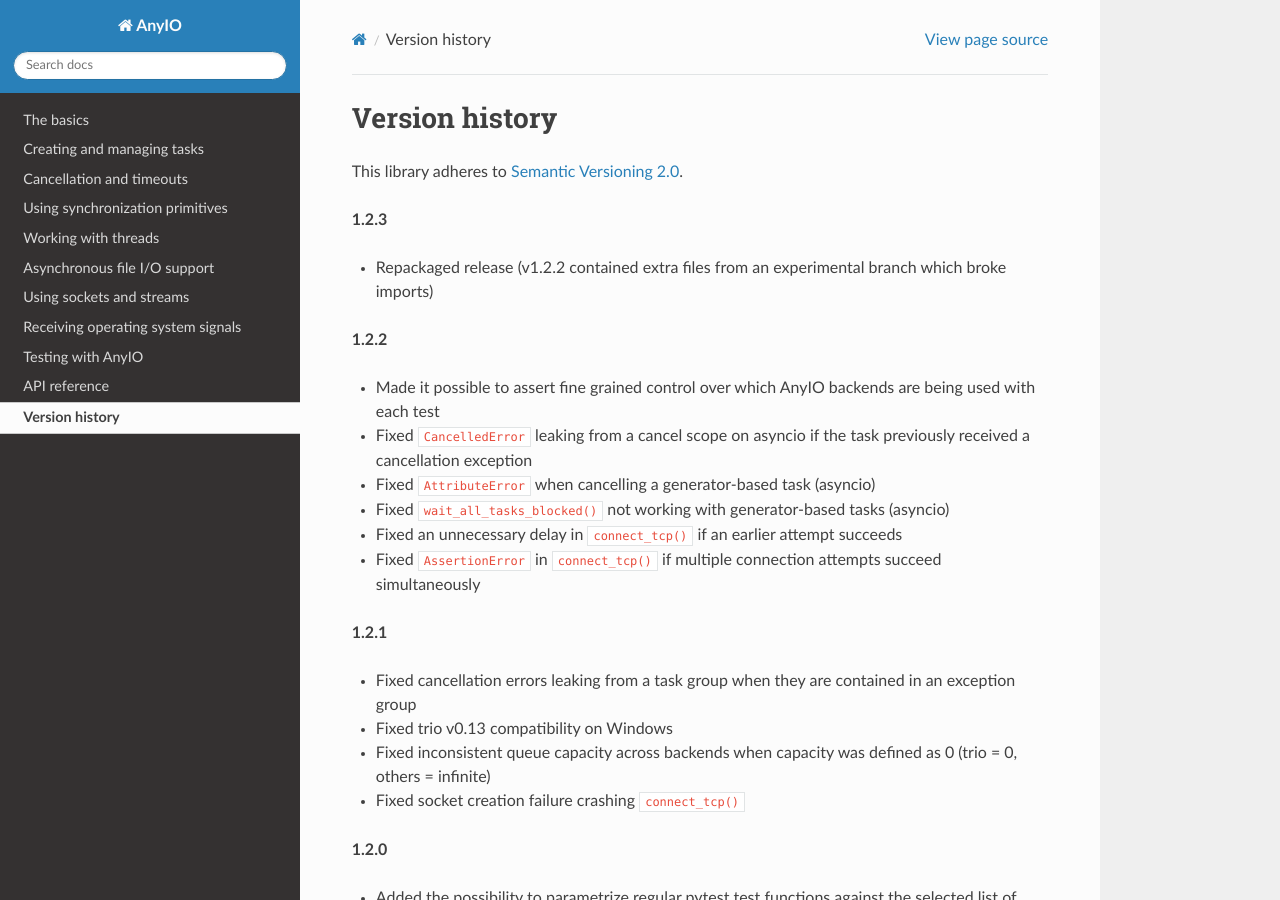
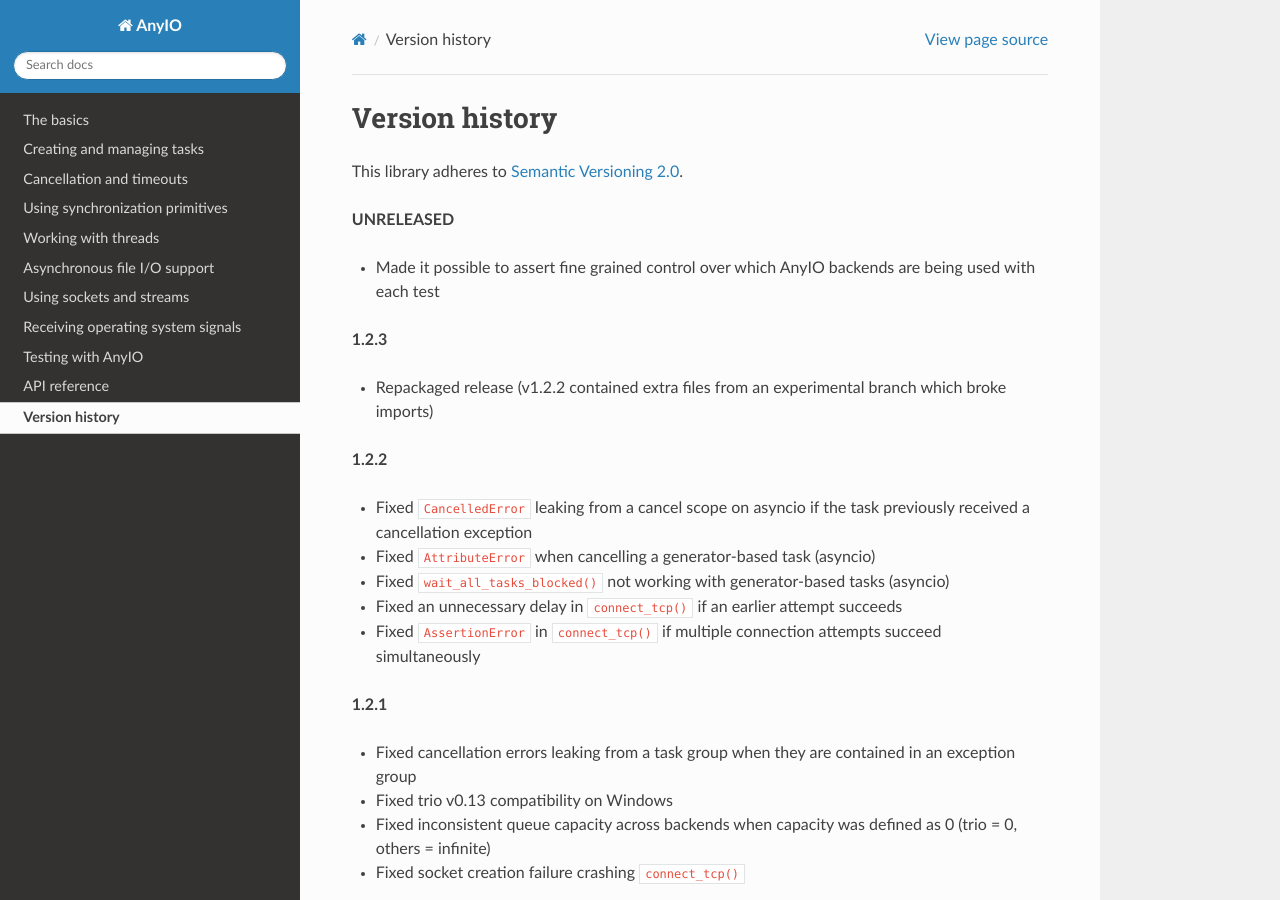
Before and after one commit to agronholm/anyio, a Sphinx documentation site: the page built from docs/versionhistory.rst, in a window 1280 px wide and 900 px high. Built offline with Sphinx 7.4.7 and the Read the Docs theme 2.0.0, drawn with Linux system fonts in a browser that asks for light colours; some of the changed lines change nothing that is shown.

Commit message:
Moved the notes about PR #89 to its proper section

```diff
--- a/docs/versionhistory.rst
+++ b/docs/versionhistory.rst
@@ -2,6 +2,11 @@ Version history
 ===============
 
 This library adheres to `Semantic Versioning 2.0 <http://semver.org/>`_.
+
+**UNRELEASED**
+
+- Made it possible to assert fine grained control over which AnyIO backends are being used with
+  each test
 
 **1.2.3**
 
@@ -10,8 +15,6 @@ This library adheres to `Semantic Versioning 2.0 <http://semver.org/>`_.
 
 **1.2.2**
 
-- Made it possible to assert fine grained control over which AnyIO backends are being used with
-  each test
 - Fixed ``CancelledError`` leaking from a cancel scope on asyncio if the task previously received a
   cancellation exception
 - Fixed ``AttributeError`` when cancelling a generator-based task (asyncio)
```
